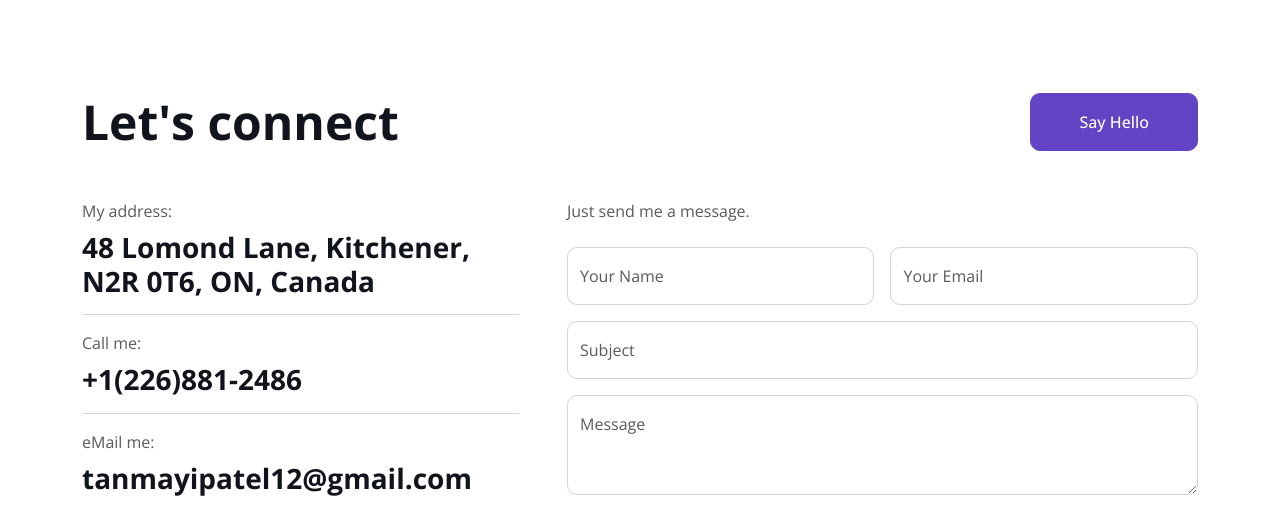
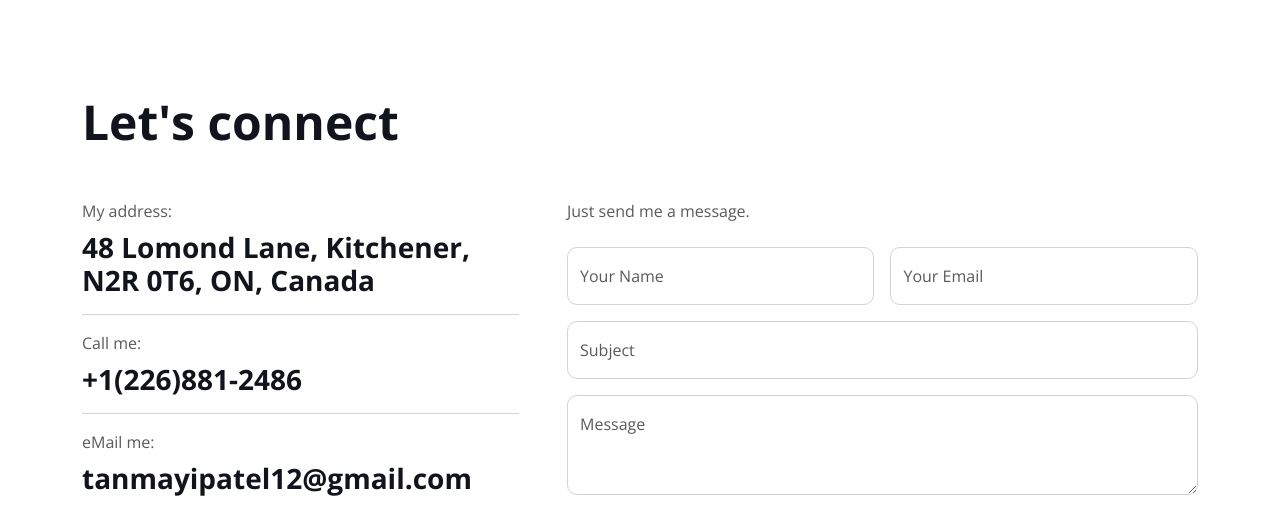
Before and after one commit to Tanmayi-p/Tanmayi-p.github.io, a plain HTML site: page index.html in a window 1280 px wide. Shown: the part 1372-1880 px from the top of the page. Drawn offline with nearby package versions, Linux system fonts and the light colour scheme.

Commit message:
footer name

```diff
--- a/index.html
+++ b/index.html
@@ -563,7 +563,7 @@
                     <h1 class="display-5 mb-0">Let's connect</h1>
                 </div>
                 <div class="col-lg-6 text-lg-end">
-                    <a class="btn btn-primary py-3 px-5" href="">Say Hello</a>
+                    <!-- <a class="btn btn-primary py-3 px-5" href="">Say Hello</a> -->
                 </div>
             </div>
             <div class="row g-5">
```
